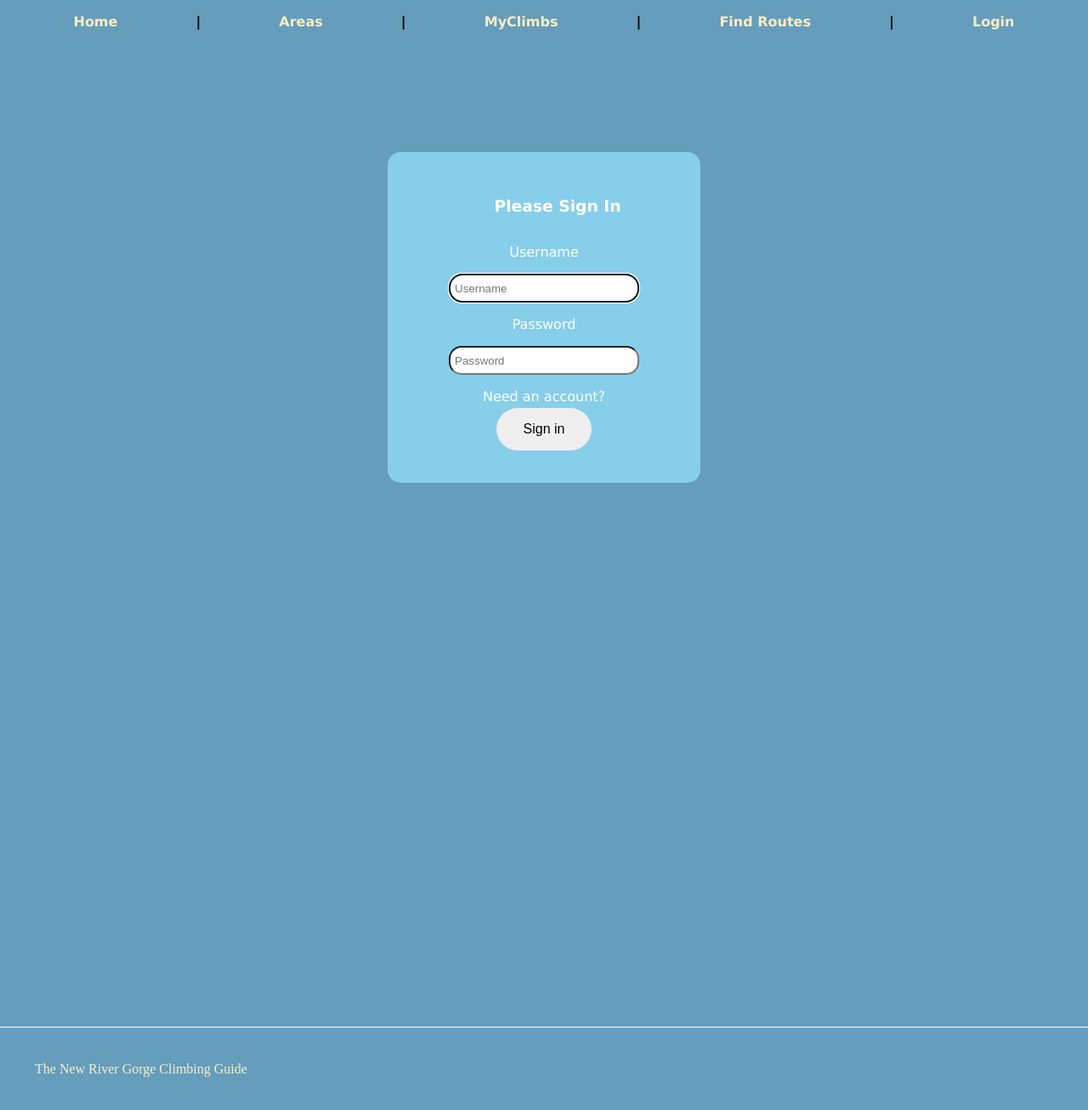
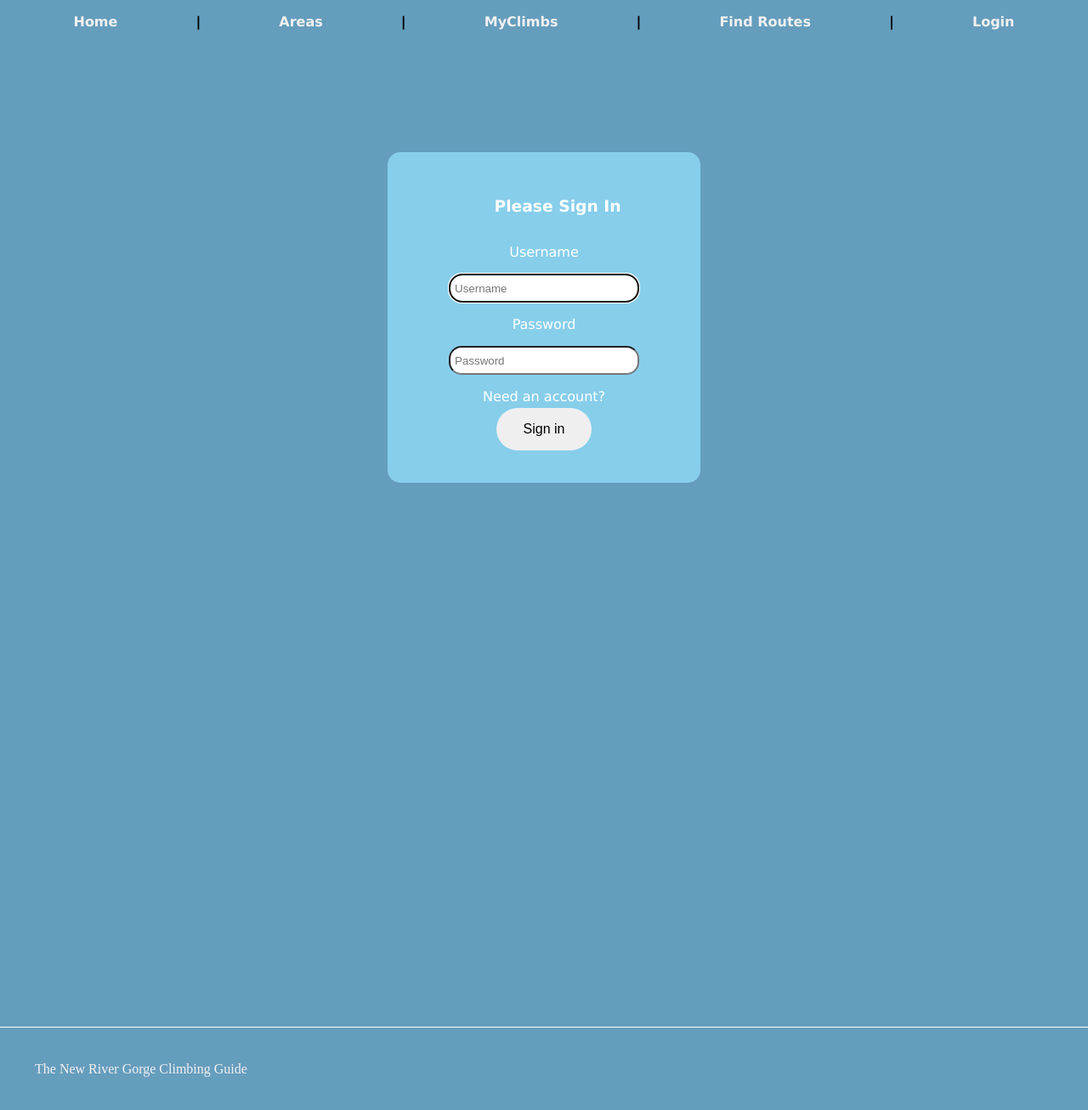
Before and after one commit to chetbackiewicz/New-River-Climbing, a Vue app in the folder vue/: page /login in a window 1280 px wide. Shown: the whole page at 85% size. Built offline with nearby package versions, Linux system fonts and the light colour scheme.

Commit message:
Added video and cleaned up home page

```diff
--- a/vue/src/App.vue
+++ b/vue/src/App.vue
@@ -33,18 +33,18 @@ div #nav {
 
 a:link {
   text-decoration: none;
-  color: #fbeec1;
+  color: #f1f1f1;
 }
 
 a:visited {
   text-decoration: none;
-  color: #fbeec1;
+  color: #f1f1f1;
 }
 
 
 footer {
   background-color: #659dbd;
-  color: #fbeec1;
+  color: #f1f1f1;
   border-width: 2px;
   border-color: black;
   width: 100%;
--- a/vue/src/views/AreaInfo.vue
+++ b/vue/src/views/AreaInfo.vue
@@ -67,7 +67,7 @@ export default {
    .area-name {
         display: flex;
         background-color: #659dbd;
-        color: #fbeec1;
+        color: #f1f1f1;
     }
 
 
--- a/vue/src/views/CragInfo.vue
+++ b/vue/src/views/CragInfo.vue
@@ -47,4 +47,8 @@ export default {
 
 <style>
 
+.crag-name {
+    color: #f1f1f1;
+}
+
 </style>
```
